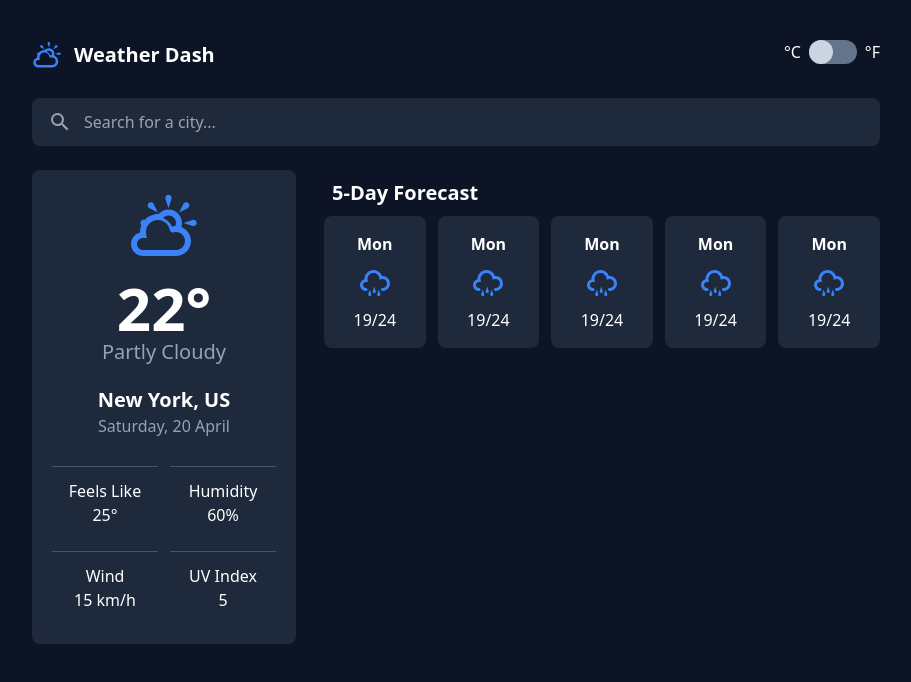
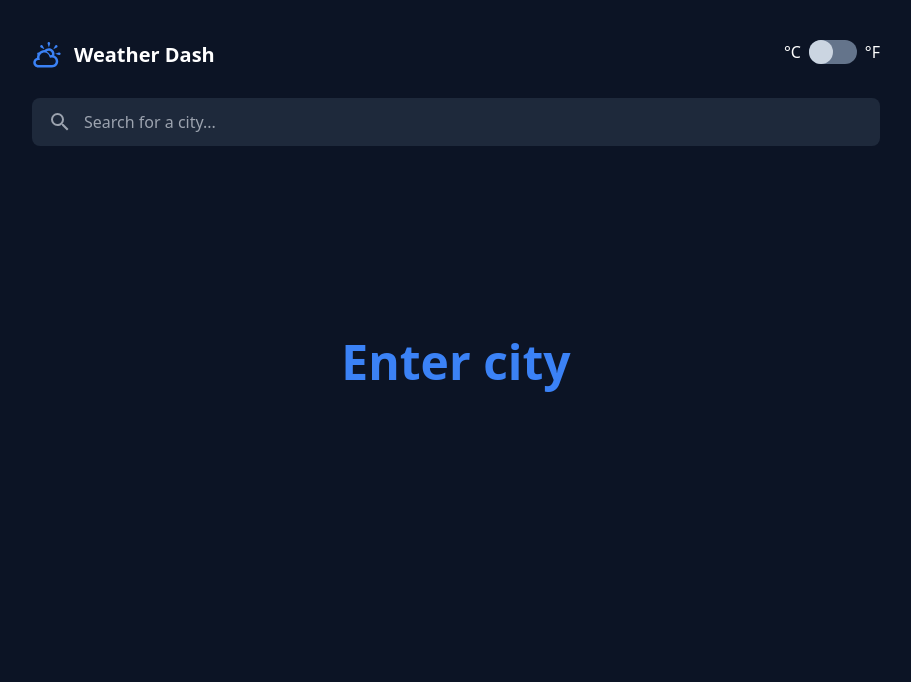
Before and after one commit to AbdalrahmanEmara/Taqs, a React (Create React App) app: page / in a window 1280 px wide. Shown: the top 682 px of the page, without its empty margins (184-1095 px from the left). Built offline with nearby package versions, Linux system fonts and the light colour scheme.

Commit message:
Set Loading state and show it in UI. Weather Details is empty before searching Set data from api into today's weather component

```diff
--- a/src/components/Search.js
+++ b/src/components/Search.js
@@ -35,6 +35,7 @@ export default function Search({ setWeather, cityQuery, setCityQuery, submit, se
             feelslike_f: feelsLikeF,
             wind_kph: wind,
             condition,
+            uv,
           } = res.data.current;
 
           const {
@@ -46,7 +47,7 @@ export default function Search({ setWeather, cityQuery, setCityQuery, submit, se
 
           // const condition = res.data.current.condition.text;
 
-          setWeather({ tempC, tempF, humidity, feelsLikeC, feelsLikeF, wind, condition, city, country });
+          setWeather({ tempC, tempF, humidity, feelsLikeC, feelsLikeF, wind, condition, city, country, uv });
 
           console.log(tempC, tempF);
 
--- a/src/components/TodayWeather.js
+++ b/src/components/TodayWeather.js
@@ -1,22 +1,32 @@
 import { TiWeatherPartlySunny } from "react-icons/ti";
 import OtherWeatherInfo from "./OtherWeatherInfo";
-export default function TodayWeather() {
+export default function TodayWeather({ weather }) {
+  const today = new Date();
+  const formattedDate = today.toLocaleDateString("en-US", {
+    weekday: "long",
+    day: "numeric",
+    month: "long",
+  });
+
+  console.log(weather);
+
   return (
     <div className="today-weather col-span-3 lg:col-span-1 bg-slate-800 rounded-lg p-5">
 
       <div className="main-info flex flex-col items-center">
-        <TiWeatherPartlySunny className="text-primary text-7xl mb-4" />
-        <span className="text-6xl font-bold">22°</span>
-        <p className="weather-description text-xl text-slate-400 mb-5">Partly Cloudy</p>
-        <p className="location text-xl font-bold">New York, US</p>
-        <p className="date text-slate-400 ">Saturday, 20 April</p>
+        {/* <TiWeatherPartlySunny className="text-primary text-7xl mb-4" /> */}
+        <img src={weather.condition.icon} className="text-primary w-24 mb-2" />
+        <span className="text-6xl font-bold">{Math.round(weather.tempC)}°</span>
+        <p className="weather-description text-xl text-slate-400 mb-5">{weather.condition.text}</p>
+        <p className="location text-xl font-bold">{weather.city}, {weather.country.split(" ").length > 1 ? weather.country.split(" ").map((w) => w[0].toUpperCase()) : weather.country}</p>
+        <p className="date text-slate-400 ">{formattedDate}</p>
       </div>
 
       <div className="other-weather-info flex flex-wrap gap-3 mt-7">
-        <OtherWeatherInfo type={"Feels Like"} value={`25°`} />
-        <OtherWeatherInfo type={"Humidity"} value={`60%`} />
-        <OtherWeatherInfo type={"Wind"} value={`15 km/h`} />
-        <OtherWeatherInfo type={"UV Index"} value={`5`} />
+        <OtherWeatherInfo type={"Feels Like"} value={`${Math.round(weather.feelsLikeC)}°`} />
+        <OtherWeatherInfo type={"Humidity"} value={`${weather.humidity}%`} />
+        <OtherWeatherInfo type={"Wind"} value={`${weather.wind} km/h`} />
+        <OtherWeatherInfo type={"UV Index"} value={weather.uv} />
       </div>
 
     </div>
--- a/src/components/WeatherDetails.js
+++ b/src/components/WeatherDetails.js
@@ -1,13 +1,21 @@
 import Forecast from "./Forecast";
 import TodayWeather from "./TodayWeather";
 
-export default function WeatherDetails() {
+export default function WeatherDetails({ weather, isLoading }) {
 
 
   return (
-    <div className="grid grid-cols-3 gap-7 text-white mt-6">
-      <TodayWeather />
+    <>
+    {isLoading && <p className="text-primary flex mt-48 justify-center text-5xl font-bold">Loading...</p>}
+
+    {!isLoading && weather &&
+    (<div className="grid grid-cols-3 gap-7 text-white mt-6">
+      <TodayWeather weather={weather} />
       <Forecast />
-    </div>
+    </div>) }
+
+    {!isLoading && !weather && <p className="text-primary flex mt-48 justify-center text-5xl font-bold">Enter city</p>}
+
+      </>
   )
 }
```
